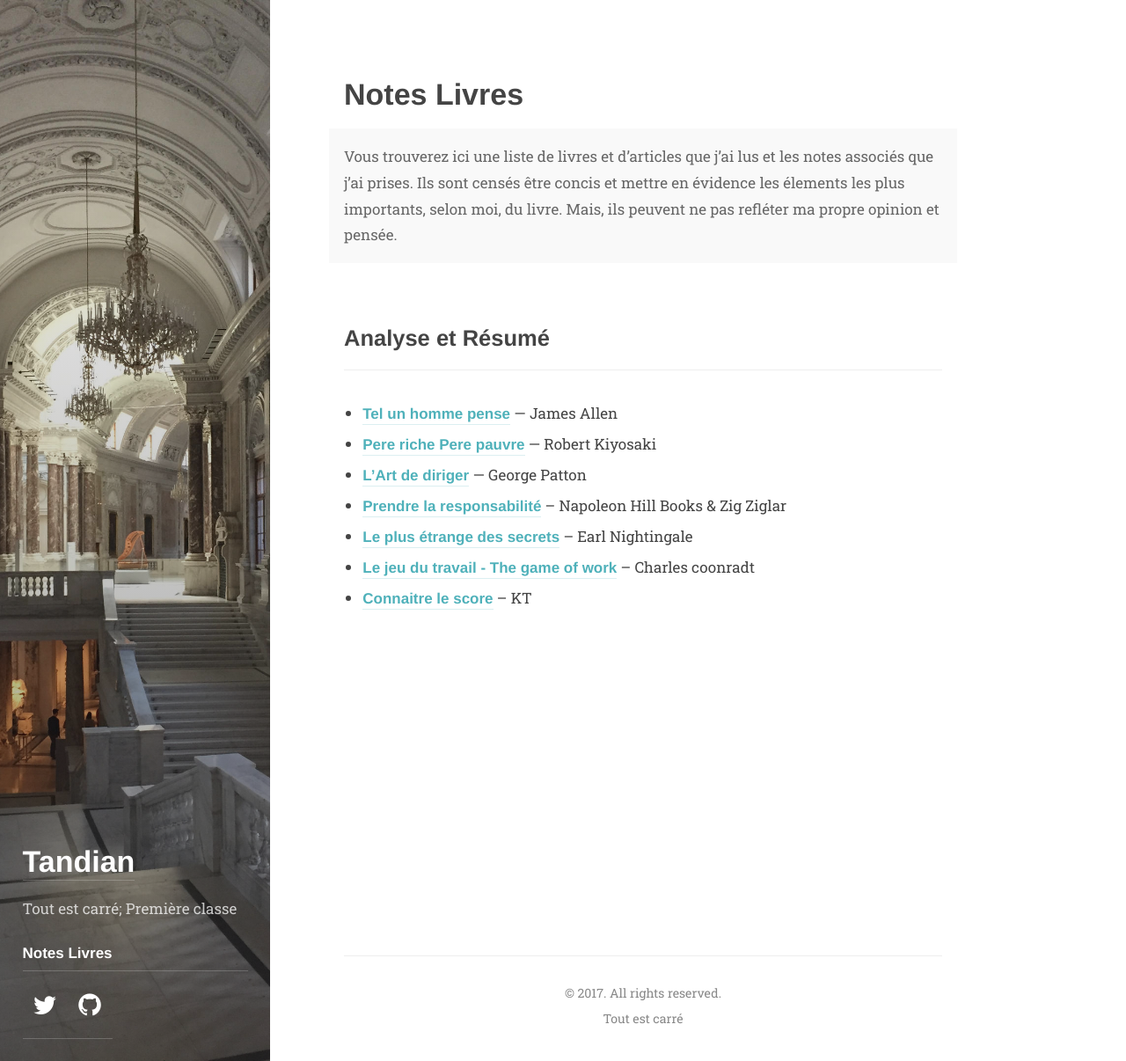
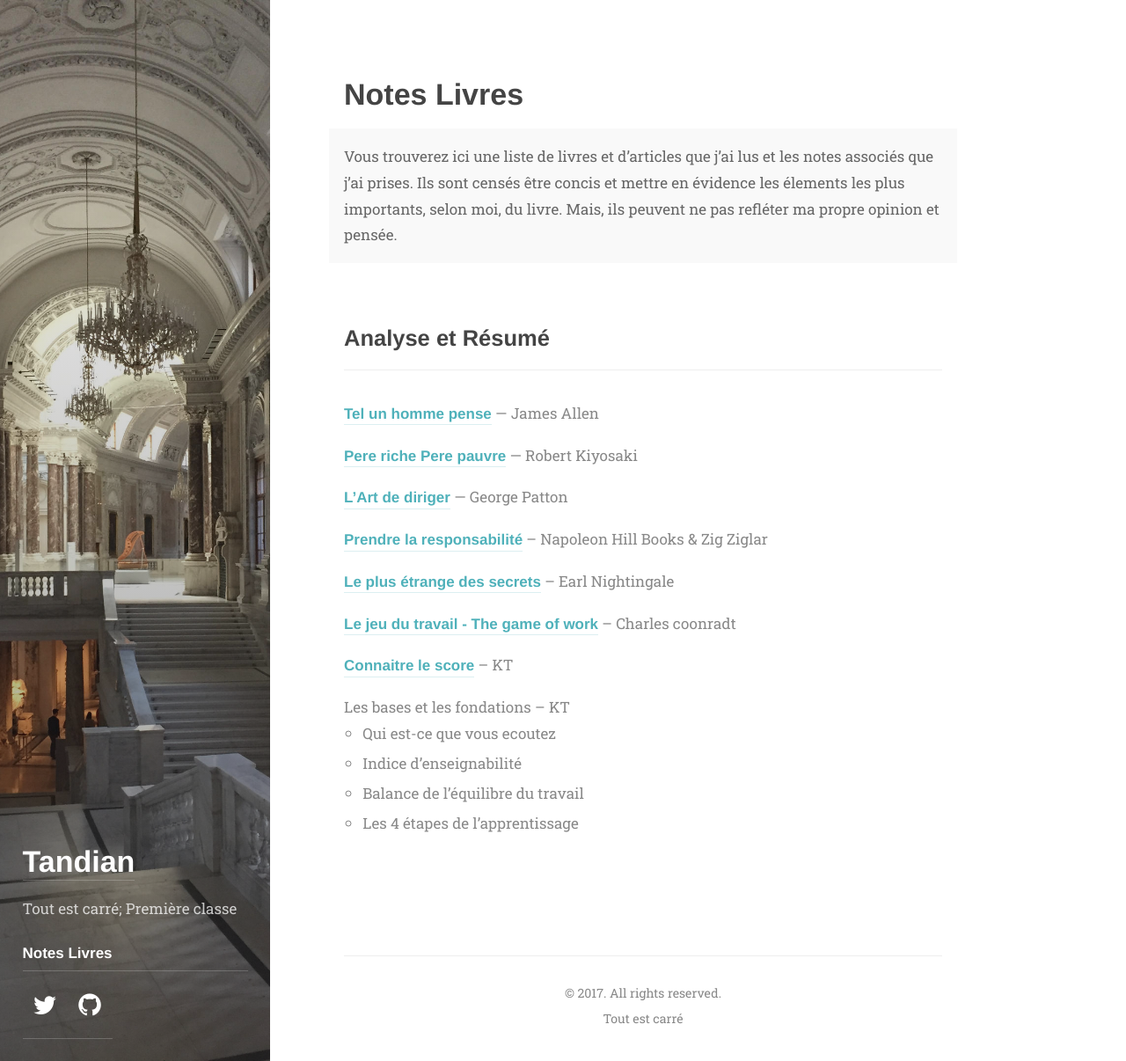
Before and after one commit to abdoulaye-tnd/tandian, a Jekyll site: the page built from books/index.md, in a window 1280 px wide and 1206 px high. Shown: the whole window at 88% size. Built offline with Jekyll 4.4.1, drawn with Linux system fonts in a browser that asks for light colours; some web fonts are replaced.

Commit message:
Update index.md

```diff
--- a/books/index.md
+++ b/books/index.md
@@ -17,7 +17,11 @@ order: 5
 * [Le plus étrange des secrets]{:.heading.flip-title} -- Earl Nightingale
 * [Le jeu du travail - The game of work]{:.heading.flip-title} -- Charles coonradt
 * [Connaitre le score]{:.heading.flip-title}  -- KT
-
+* Les bases et les fondations -- KT
+  * Qui est-ce que vous ecoutez
+  * Indice d’enseignabilité
+  * Balance de l’équilibre du travail
+  * Les 4 étapes de l'apprentissage
 {:.related-posts.faded}
 
 
```
